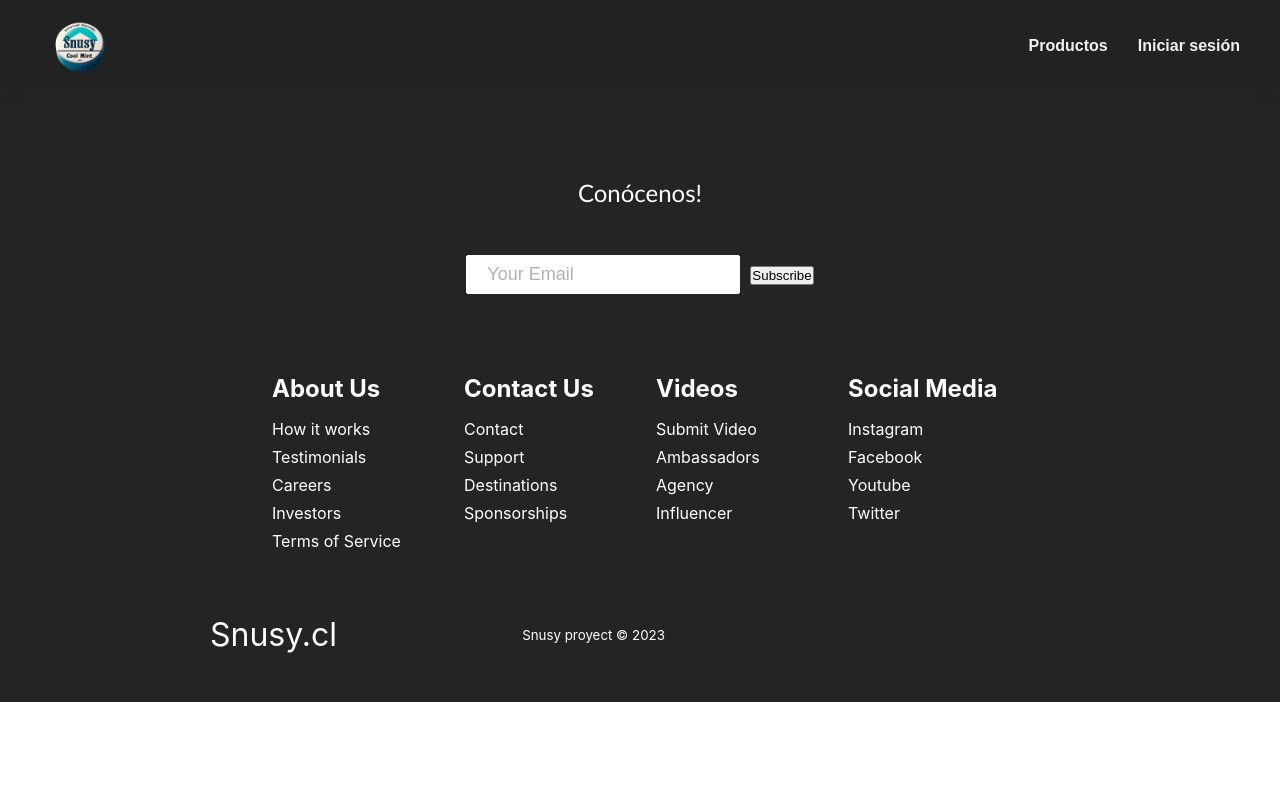
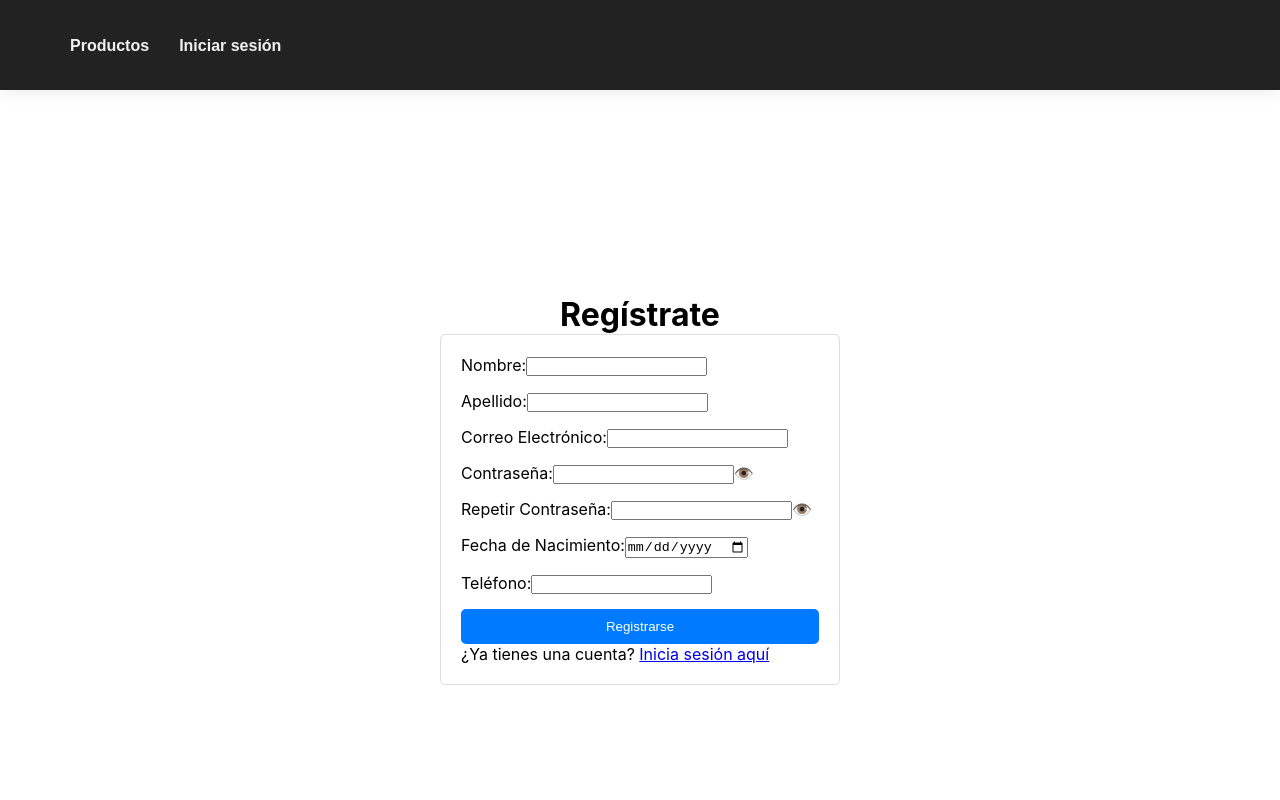
Before and after one commit to raulduha/snusy-app, a React (Create React App) app: page /register in a window 1280 px wide. Shown: the top 800 px of the page. Built offline with nearby package versions, Linux system fonts and the light colour scheme; no server answers.

Commit message:
usuarios y roles y firebase

```diff
--- a/package.json
+++ b/package.json
@@ -3,9 +3,12 @@
   "version": "0.1.0",
   "private": true,
   "dependencies": {
+    "@firebase/auth": "^1.3.2",
+    "@firebase/firestore": "^4.3.2",
     "@testing-library/jest-dom": "^5.17.0",
     "@testing-library/react": "^13.4.0",
     "@testing-library/user-event": "^13.5.0",
+    "firebase": "^10.5.2",
     "react": "^18.2.0",
     "react-dom": "^18.2.0",
     "react-router-dom": "^6.17.0",
--- a/src/App.js
+++ b/src/App.js
@@ -5,9 +5,14 @@ import HomePage from './components/HomePage';
 import AboutUs from './components/AboutUs'; // Asegúrate de tener este componente
 import Products from './components/Products'; // Asegúrate de tener este componente
 import Footer from './components/Footer';
+import Login from './components/Login';
+import Register from './components/Register';
+import './firebase';
+import { AuthProvider } from './components/AuthProvider';
 
 function App() {
   return (
+    <AuthProvider>
     <Router>
       <div className="App">
         <Navbar />
@@ -15,10 +20,14 @@ function App() {
           <Route path="/" element={<HomePage />} />
           <Route path="/aboutus" element={<AboutUs />} />
           <Route path="/products" element={<Products />} />
+          <Route path="/login" element={<Login />} />
+          <Route path="/register" element={<Register />} />
+
         </Routes>
         <Footer />
       </div>
     </Router>
+    </AuthProvider>
   );
 }
 
--- /dev/null
+++ b/src/components/AuthProvider.js
@@ -0,0 +1,30 @@
+// AuthProvider.js
+import React, { createContext, useContext, useEffect, useState } from 'react';
+import { auth } from '../firebase';
+
+const AuthContext = createContext();
+
+export function AuthProvider({ children }) {
+  const [user, setUser] = useState(null);
+
+  useEffect(() => {
+    const unsubscribe = auth.onAuthStateChanged((authUser) => {
+      if (authUser) {
+        setUser(authUser);
+      } else {
+        setUser(null);
+      }
+    });
+
+    return () => unsubscribe();
+  }, []);
+
+  return (
+    <AuthContext.Provider value={{ user }}>
+      {children}
+    </AuthContext.Provider>
+  );
+}
+export function useAuth() {
+    return useContext(AuthContext);
+  }
--- /dev/null
+++ b/src/components/Login.css
@@ -0,0 +1,35 @@
+/* RegisterPage.css y LoginPage.css */
+.register-page, .login-page {
+    display: flex;
+    flex-direction: column;
+    align-items: center;
+    justify-content: center;
+    height: 100vh;
+  }
+
+  .form-container {
+    border: 1px solid #ddd;
+    padding: 20px;
+    border-radius: 5px;
+    width: 80%;
+    max-width: 400px;
+  }
+
+  .form-group {
+    margin-bottom: 15px;
+  }
+
+  form button {
+    width: 100%;
+    padding: 10px;
+    background-color: #007BFF;
+    color: #fff;
+    border: none;
+    border-radius: 5px;
+    cursor: pointer;
+  }
+
+  .error-message {
+    color: red;
+    margin-bottom: 10px;
+  }
--- /dev/null
+++ b/src/components/Login.js
@@ -0,0 +1,53 @@
+// LoginPage.js
+import React, { useState } from 'react';
+import { Link, useNavigate } from 'react-router-dom';
+import { signInWithEmailAndPassword } from 'firebase/auth';
+import { auth } from '../firebase';
+import './Login.css';
+
+function LoginPage() {
+  const [email, setEmail] = useState('');
+  const [password, setPassword] = useState('');
+  const [showPassword, setShowPassword] = useState(false);
+  const [error, setError] = useState('');
+  const navigate = useNavigate();
+
+  const handleLogin = async (e) => {
+    e.preventDefault();
+    try {
+      await signInWithEmailAndPassword(auth, email, password);
+      navigate('/');
+      console.log("Inicio de sesión exitoso");
+      navigate('/');  // Navega a la página principal después del inicio de sesión exitoso
+    } catch (error) {
+      console.error("Error en el inicio de sesión:", error.message);
+      setError(error.message);
+    }
+  };
+
+  return (
+    <div className="login-page">
+      <h1>Iniciar Sesión</h1>
+      <div className="form-container">
+        <form onSubmit={handleLogin}>
+          <div className="form-group">
+            <label>Correo Electrónico:</label>
+            <input type="email" value={email} onChange={(e) => setEmail(e.target.value)} />
+          </div>
+          <div className="form-group">
+            <label>Contraseña:</label>
+            <input type={showPassword ? "text" : "password"} value={password} onChange={(e) => setPassword(e.target.value)} />
+            <span onClick={() => setShowPassword(!showPassword)}>👁️</span>
+          </div>
+          {error && <p className="error-message">{error}</p>}
+          <button type="submit">Iniciar Sesión</button>
+        </form>
+        <p>
+          ¿No tienes una cuenta? <Link to="/register">Regístrate aquí</Link>
+        </p>
+      </div>
+    </div>
+  );
+}
+
+export default LoginPage;
--- a/src/components/Navbar.js
+++ b/src/components/Navbar.js
@@ -1,24 +1,46 @@
 import React, { useState } from 'react';
 import { Link, useNavigate } from 'react-router-dom';
 import './Navbar.css';
-import Sidebar from './Sidebar'; // Importa el componente Sidebar
+import Sidebar from './Sidebar';
+import { useAuth } from './AuthProvider'; // Asegúrate de tener la ruta correcta aquí
+import { signOut } from 'firebase/auth';
+import { auth } from '../firebase';
 
 const Navbar = () => {
     const navigate = useNavigate();
     const [isSidebarOpen, setIsSidebarOpen] = useState(false);
+    const { user } = useAuth(); // Extrae el usuario del contexto de autenticación
 
     const toggleSidebar = () => {
         setIsSidebarOpen(!isSidebarOpen);
     };
 
+    const handleLogout = async () => {
+        try {
+            await signOut(auth);
+            navigate('/login');
+        } catch (error) {
+            console.error("Error al cerrar sesión:", error.message);
+        }
+    };
+
     return (
         <>
             <nav>
-                <div className="sidebar-icon" onClick={toggleSidebar}>&#9776;</div>
-                <div className="logo" onClick={() => navigate('/')}></div>
+                {/* ... Otros elementos ... */}
                 <ul id="navbar">
                     <li><Link to="/products">Productos</Link></li>
-                    <li><Link to="/signin">Iniciar sesión</Link></li>
+                    {user ? (
+                        <>
+                            <li className="user-area" onClick={handleLogout}>
+                                <div className="profile-icon"></div>
+                                {user.displayName}
+                            </li>
+                            <li><Link to="#" onClick={handleLogout}>Cerrar sesión</Link></li>
+                        </>
+                    ) : (
+                        <li><Link to="/login">Iniciar sesión</Link></li>
+                    )}
                 </ul>
             </nav>
             <Sidebar isOpen={isSidebarOpen} toggleSidebar={toggleSidebar} />
--- /dev/null
+++ b/src/components/Register.css
@@ -0,0 +1,35 @@
+/* RegisterPage.css y LoginPage.css */
+.register-page, .login-page {
+    display: flex;
+    flex-direction: column;
+    align-items: center;
+    justify-content: center;
+    height: 100vh;
+  }
+
+  .form-container {
+    border: 1px solid #ddd;
+    padding: 20px;
+    border-radius: 5px;
+    width: 80%;
+    max-width: 400px;
+  }
+
+  .form-group {
+    margin-bottom: 15px;
+  }
+
+  form button {
+    width: 100%;
+    padding: 10px;
+    background-color: #007BFF;
+    color: #fff;
+    border: none;
+    border-radius: 5px;
+    cursor: pointer;
+  }
+
+  .error-message {
+    color: red;
+    margin-bottom: 10px;
+  }
--- /dev/null
+++ b/src/components/Register.js
@@ -0,0 +1,99 @@
+import React, { useState } from 'react';
+import { Link, useNavigate } from 'react-router-dom';
+import { createUserWithEmailAndPassword, updateProfile } from 'firebase/auth';
+import { auth, db } from '../firebase';
+import { collection, doc, setDoc } from 'firebase/firestore';
+import './Register.css';
+
+function RegisterPage() {
+  const [formData, setFormData] = useState({
+    name: '',
+    surname: '',
+    email: '',
+    password: '',
+    confirmPassword: '',
+    birthDate: '',
+    phone: '',
+    role: 'cliente'
+  });
+  const [showPassword, setShowPassword] = useState(false);
+  const navigate = useNavigate();
+
+  const handleSubmit = async (e) => {
+    e.preventDefault();
+
+    if (formData.password !== formData.confirmPassword) {
+      alert("Las contraseñas no coinciden");
+      return;
+    }
+
+    try {
+      const userCredential = await createUserWithEmailAndPassword(auth, formData.email, formData.password);
+      await updateProfile(userCredential.user, {
+        displayName: `${formData.name} ${formData.surname}`,
+      });
+
+      // Guarda la información del usuario en Firestore
+      const usersCollection = collection(db, 'users');
+      await setDoc(doc(usersCollection, userCredential.user.uid), {
+        name: formData.name,
+        surname: formData.surname,
+        email: formData.email,
+        birthDate: formData.birthDate,
+        phone: formData.phone,
+        role: formData.role,
+      });
+
+      console.log('Registro exitoso');
+      navigate('/'); // Redirige al inicio de sesión después del registro exitoso
+    } catch (error) {
+      console.error("Error en el registro:", error.message);
+    }
+  };
+
+  return (
+    <div className="register-page">
+      <h1>Regístrate</h1>
+      <div className="form-container">
+        <form onSubmit={handleSubmit}>
+          <div className="form-group">
+            <label>Nombre:</label>
+            <input type="text" value={formData.name} onChange={(e) => setFormData({ ...formData, name: e.target.value })} />
+          </div>
+          <div className="form-group">
+            <label>Apellido:</label>
+            <input type="text" value={formData.surname} onChange={(e) => setFormData({ ...formData, surname: e.target.value })} />
+          </div>
+          <div className="form-group">
+            <label>Correo Electrónico:</label>
+            <input type="email" value={formData.email} onChange={(e) => setFormData({ ...formData, email: e.target.value })} />
+          </div>
+          <div className="form-group">
+            <label>Contraseña:</label>
+            <input type={showPassword ? "text" : "password"} value={formData.password} onChange={(e) => setFormData({ ...formData, password: e.target.value })} />
+            <span onClick={() => setShowPassword(!showPassword)}>👁️</span>
+          </div>
+          <div className="form-group">
+            <label>Repetir Contraseña:</label>
+            <input type={showPassword ? "text" : "password"} value={formData.confirmPassword} onChange={(e) => setFormData({ ...formData, confirmPassword: e.target.value })} />
+            <span onClick={() => setShowPassword(!showPassword)}>👁️</span>
+          </div>
+          <div className="form-group">
+            <label>Fecha de Nacimiento:</label>
+            <input type="date" value={formData.birthDate} onChange={(e) => setFormData({ ...formData, birthDate: e.target.value })} />
+          </div>
+          <div className="form-group">
+            <label>Teléfono:</label>
+            <input type="tel" value={formData.phone} onChange={(e) => setFormData({ ...formData, phone: e.target.value })} />
+          </div>
+          <button type="submit">Registrarse</button>
+        </form>
+        <p>
+          ¿Ya tienes una cuenta? <Link to="/login">Inicia sesión aquí</Link>
+        </p>
+      </div>
+    </div>
+  );
+}
+
+export default RegisterPage;
--- a/src/components/Sidebar.js
+++ b/src/components/Sidebar.js
@@ -12,7 +12,7 @@ const Sidebar = ({ isOpen, toggleSidebar }) => {
                 <ul>
                     <li><Link to="/" onClick={toggleSidebar}>Home</Link></li>
                     <li><Link to="/products" onClick={toggleSidebar}>Productos</Link></li>
-                    <li><Link to="/signin" onClick={toggleSidebar}>Iniciar sesión</Link></li>
+                    <li><Link to="/login" onClick={toggleSidebar}>Iniciar sesión</Link></li>
                 </ul>
             </div>
         </div>
--- /dev/null
+++ b/src/firebase.js
@@ -0,0 +1,21 @@
+// firebase.js
+
+import { initializeApp } from "firebase/app";
+import { getAuth } from "firebase/auth";
+import { getFirestore } from "firebase/firestore";
+
+const firebaseConfig = {
+    apiKey: "AIzaSyDyZzmAh3-GkYPjJlaJq3JDf1cGOjDhGUY",
+    authDomain: "snusy-6e4ac.firebaseapp.com",
+    projectId: "snusy-6e4ac",
+    storageBucket: "snusy-6e4ac.appspot.com",
+    messagingSenderId: "288214316938",
+    appId: "1:288214316938:web:f8284e68a04f04a355fa73",
+    measurementId: "G-8Y5W4E6S25"
+  };
+// Initialize Firebase
+const app = initializeApp(firebaseConfig);
+const auth = getAuth();
+const db = getFirestore();
+
+export { auth, db };
```
Also changed, not shown: 1 other file (tests, documents, lock files or other folders).
